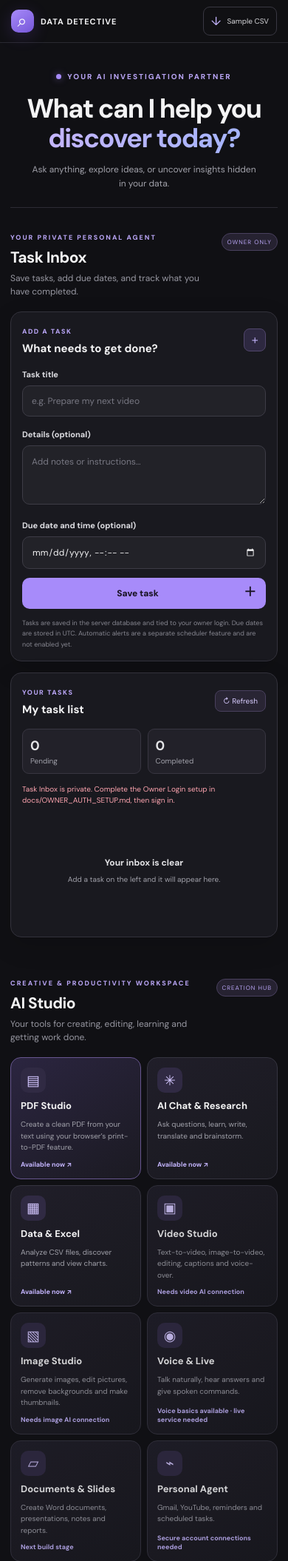
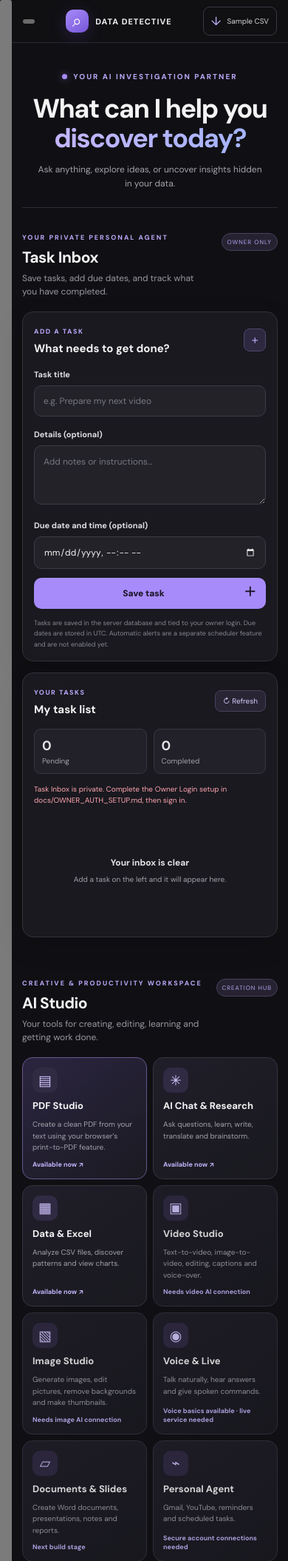
Before and after one commit to editmaster121472-create/data-detective, a Flask app: page / in a window 390 px wide. Shown: the top 2110 px of the page at 74% size. Run offline with Flask 3, Linux system fonts and the light colour scheme.

Commit message:
Add mobile navigation drawer markup

```diff
--- a/templates/index.html
+++ b/templates/index.html
@@ -13,20 +13,24 @@
 </head>
 <body>
 <div class="app-shell">
-<aside class="sidebar">
+<aside class="sidebar" id="appSidebar" aria-label="Main navigation">
   <a class="brand" href="/" aria-label="Data Detective home"><span class="brand-mark">⌕</span><span class="brand-copy"><b>DATA DETECTIVE</b><small>AI workspace</small></span></a>
   <button id="clearChat" class="new-chat" type="button"><span>＋</span> New chat</button>
   <div class="side-label">YOUR WORKSPACE</div>
-  <a class="side-link active" href="#assistant"><span>✳</span> AI Assistant</a>
+  <a class="side-link active" href="#chat-section"><span>✳</span> AI Assistant</a>
   <a class="side-link" href="#task-inbox"><span>☑</span> Task Inbox</a>
   <a class="side-link" href="#ai-studio"><span>✧</span> AI Studio</a>
   <a class="side-link" href="#pdf-studio"><span>▤</span> PDF Studio</a>
+  <a class="side-link" href="#video-studio"><span>▣</span> Video Studio</a>
+  <a class="side-link" href="#image-studio"><span>▧</span> Image Studio</a>
   <a class="side-link" href="#data-workspace"><span>▦</span> Data analysis</a>
   <div class="sidebar-bottom"><div class="status-dot"></div><div><b>Ready to investigate</b><small>AI assistant · CSV tools</small></div></div>
 </aside>
 
+<button class="sidebar-backdrop" id="sidebarBackdrop" type="button" aria-label="Close navigation menu"></button>
 <div class="main-area">
 <header class="topbar">
+  <button class="menu-toggle" id="menuToggle" type="button" aria-label="Open navigation menu" aria-controls="appSidebar" aria-expanded="false"><span></span><span></span><span></span></button>
   <div class="mobile-brand"><span class="brand-mark">⌕</span><b>DATA DETECTIVE</b></div>
   <div class="topbar-caption">Your intelligent workspace</div>
   <a class="sample-link" href="/api/sample"><span>↓</span> Sample CSV</a>
@@ -71,8 +75,8 @@
     <a class="studio-card studio-featured" href="#pdf-studio"><span class="studio-icon">▤</span><b>PDF Studio</b><small>Create a clean PDF from your text using your browser’s print-to-PDF feature.</small><em>Available now ↗</em></a>
     <a class="studio-card" href="#assistant"><span class="studio-icon">✳</span><b>AI Chat & Research</b><small>Ask questions, learn, write, translate and brainstorm.</small><em>Available now ↗</em></a>
     <a class="studio-card" href="#data-workspace"><span class="studio-icon">▦</span><b>Data & Excel</b><small>Analyze CSV files, discover patterns and view charts.</small><em>Available now ↗</em></a>
-    <div class="studio-card studio-planned"><span class="studio-icon">▣</span><b>Video Studio</b><small>Text-to-video, image-to-video, editing, captions and voice-over.</small><em>Needs video AI connection</em></div>
-    <div class="studio-card studio-planned"><span class="studio-icon">▧</span><b>Image Studio</b><small>Generate images, edit pictures, remove backgrounds and make thumbnails.</small><em>Needs image AI connection</em></div>
+    <div class="studio-card studio-planned" id="video-studio"><span class="studio-icon">▣</span><b>Video Studio</b><small>Text-to-video, image-to-video, editing, captions and voice-over.</small><em>Needs video AI connection</em></div>
+    <div class="studio-card studio-planned" id="image-studio"><span class="studio-icon">▧</span><b>Image Studio</b><small>Generate images, edit pictures, remove backgrounds and make thumbnails.</small><em>Needs image AI connection</em></div>
     <div class="studio-card studio-planned"><span class="studio-icon">◉</span><b>Voice & Live</b><small>Talk naturally, hear answers and give spoken commands.</small><em>Voice basics available · live service needed</em></div>
     <div class="studio-card studio-planned"><span class="studio-icon">▱</span><b>Documents & Slides</b><small>Create Word documents, presentations, notes and reports.</small><em>Next build stage</em></div>
     <div class="studio-card studio-planned"><span class="studio-icon">⌁</span><b>Personal Agent</b><small>Gmail, YouTube, reminders and scheduled tasks.</small><em>Secure account connections needed</em></div>
@@ -90,7 +94,7 @@
   </div>
 </section>
 
-<section class="chat-panel">
+<section class="chat-panel" id="chat-section">
   <div class="chat-head">
     <div class="assistant-identity"><div class="assistant-avatar">✳</div><div><h2>Data Detective</h2><p><span class="online-dot"></span> AI assistant is ready</p></div></div>
     <span class="model-chip">AI ASSISTANT</span>
```
